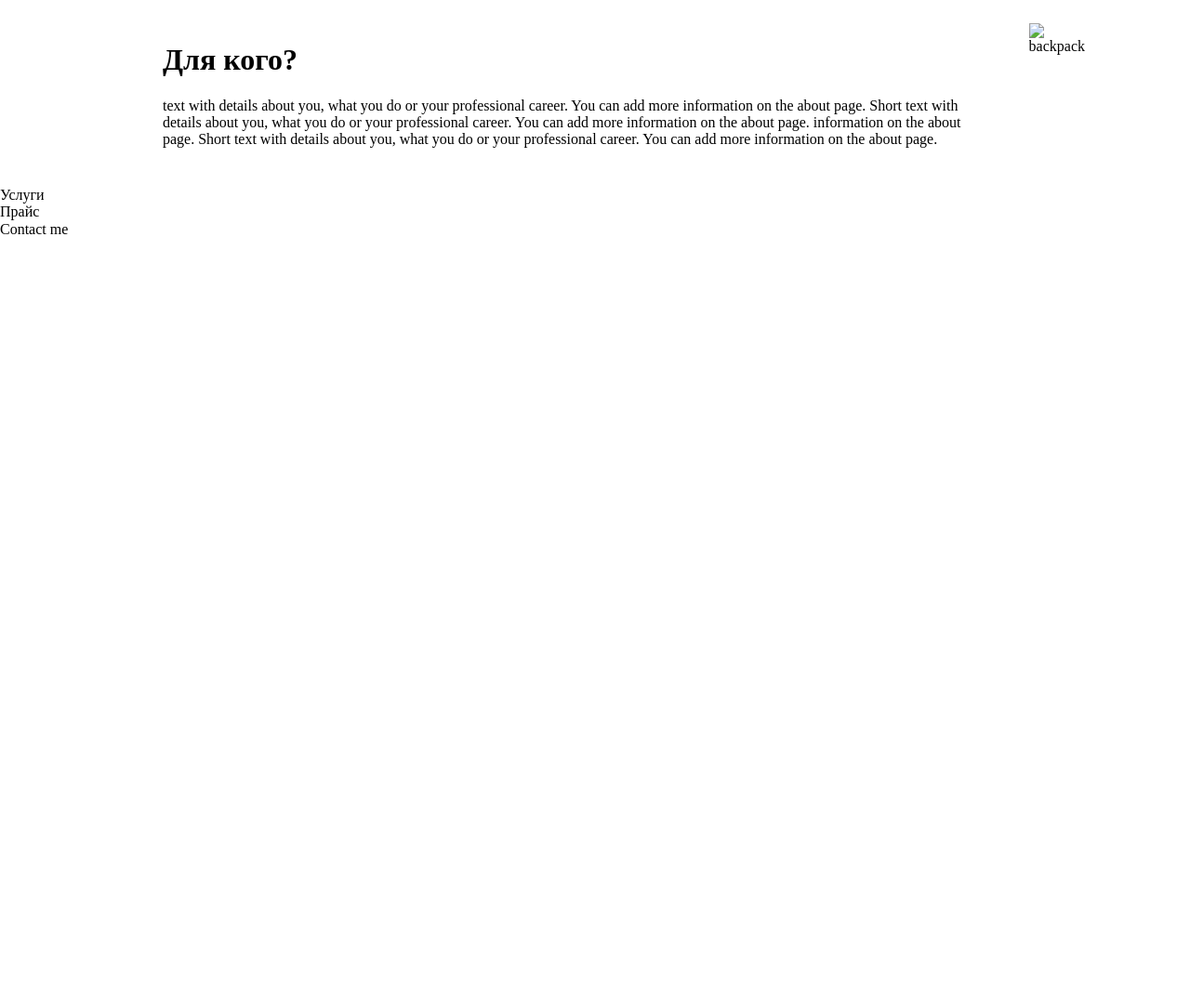
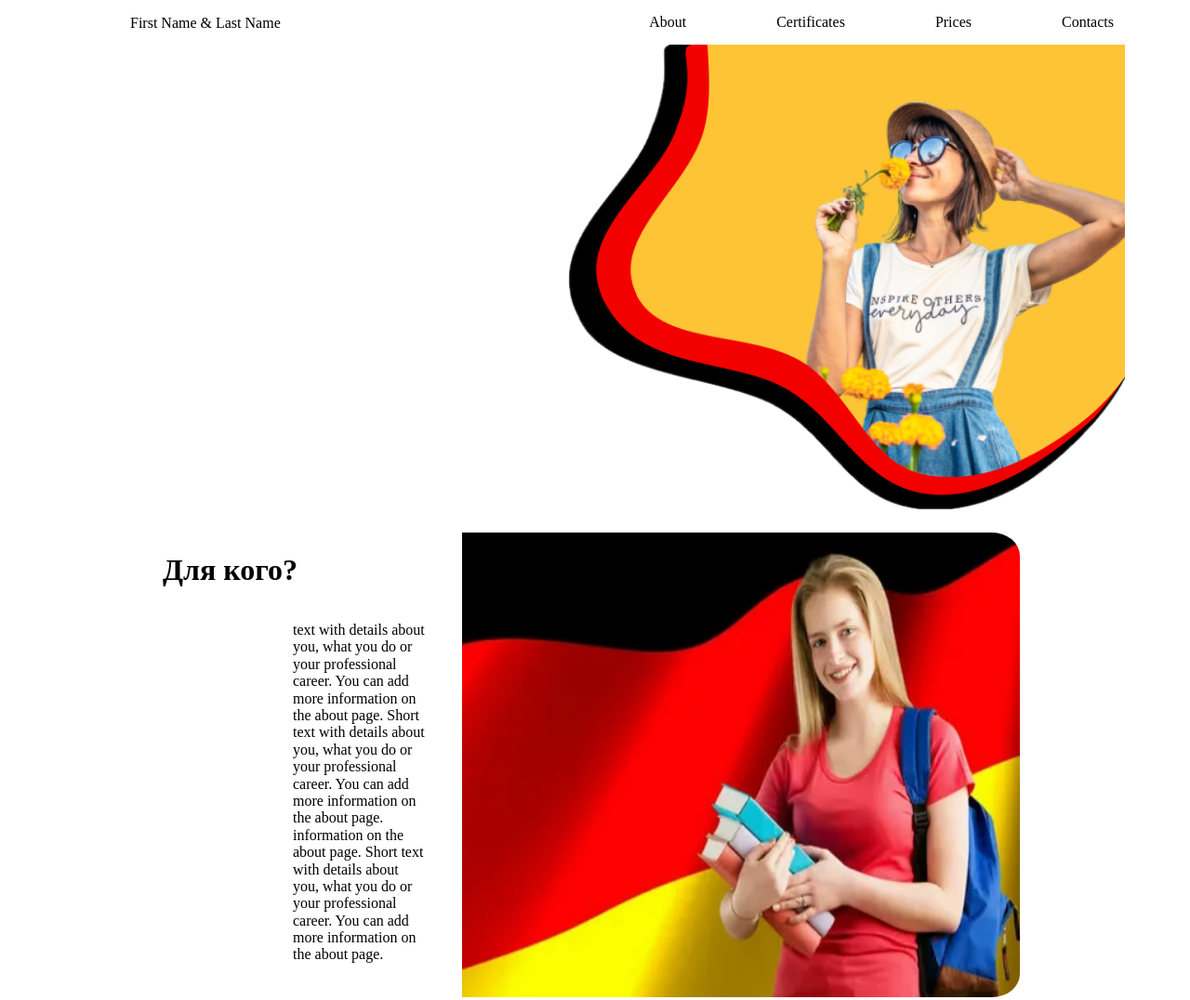
Before and after one commit to Oxy26/Project-2, a plain HTML site: page index.html in a window 1280 px wide. Shown: the top 1076 px of the page at 93% size. Before the commit the page ends 800 px from the top, so only its background shows below. Drawn offline with Linux system fonts and the light colour scheme; files whose address does not match are found by name.

Commit message:
Oxana added her block

```diff
--- a/index.html
+++ b/index.html
@@ -14,7 +14,16 @@
     <div class="wrapper">
         <div class="content">
             <header class="header">
-
+                    <p>First Name & Last Name</p>
+                    <ul>
+                      <li><a href="default.asp">Contacts</a></li>
+                      <li><a href="news.asp">Prices</a></li>
+                      <li><a href="contact.asp">Certificates</a></li>
+                      <li><a href="about.asp">About</a></li>
+                    </ul>
+                  <aside>
+                    <img src="C:\Users\Оксана\Desktop\Project2\Project-2\assets\images\germangirl1.png" alt="germangirl">
+                  </aside>
             </header>
             <main class="main">
                 <div class="main__div">
@@ -27,7 +36,7 @@
                                 information on the about page. Short text with details about you, what you do or your
                                 professional career. You can add more information on the about page.</p>
                         </div>
-                        <img class="image" src="./image1.webp" alt="backpack">
+                        <img class="image" src="assets\images\image1.webp" alt="backpack">
                     </div>
                     <div class="main__div__blok2">Услуги</div>
                     <div class="main__div__blok3">Прайс</div>
--- a/style.css
+++ b/style.css
@@ -1,3 +1,53 @@
+
+/*Блок Оксаны*/
+
+p {
+    float: left;
+    margin-left: 140px;
+}
+
+ul {
+    list-style-type: none;
+    margin: 0;
+    padding: 0;
+  }
+
+li {
+    float: right;
+    margin-right: 67px;
+  }
+
+a {
+    display: block;
+    padding: 15px;
+    color: black;
+    text-decoration: none;
+    }
+
+a:visited {
+    color: #3e343e;
+    }
+
+a:hover {
+    text-decoration: none;
+    color: #eb1b1b;
+    background: #f2e856e5;
+  }
+
+.teachersname {
+    float: left;
+    margin-left: 0px;
+  }
+
+img {
+    float: right;
+    height: 500px;
+    width: 600px;
+    margin-right: 70px;
+  }
+
+  /*Конец блока Оксаны */
+
 .main__div {
     width: 100vw;
     display: grid;
```
Also changed, not shown: assets/images/germangirl1.png (added).
